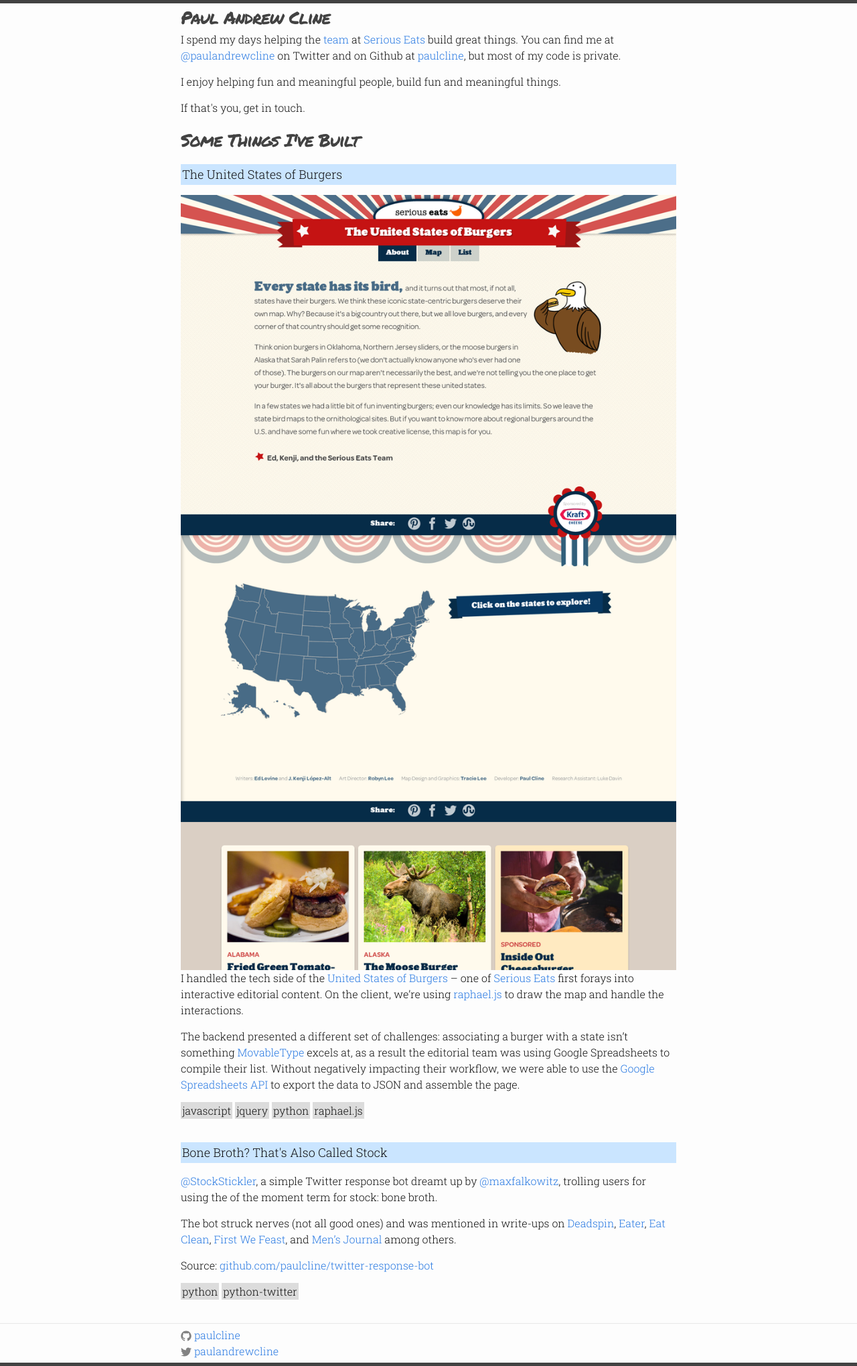
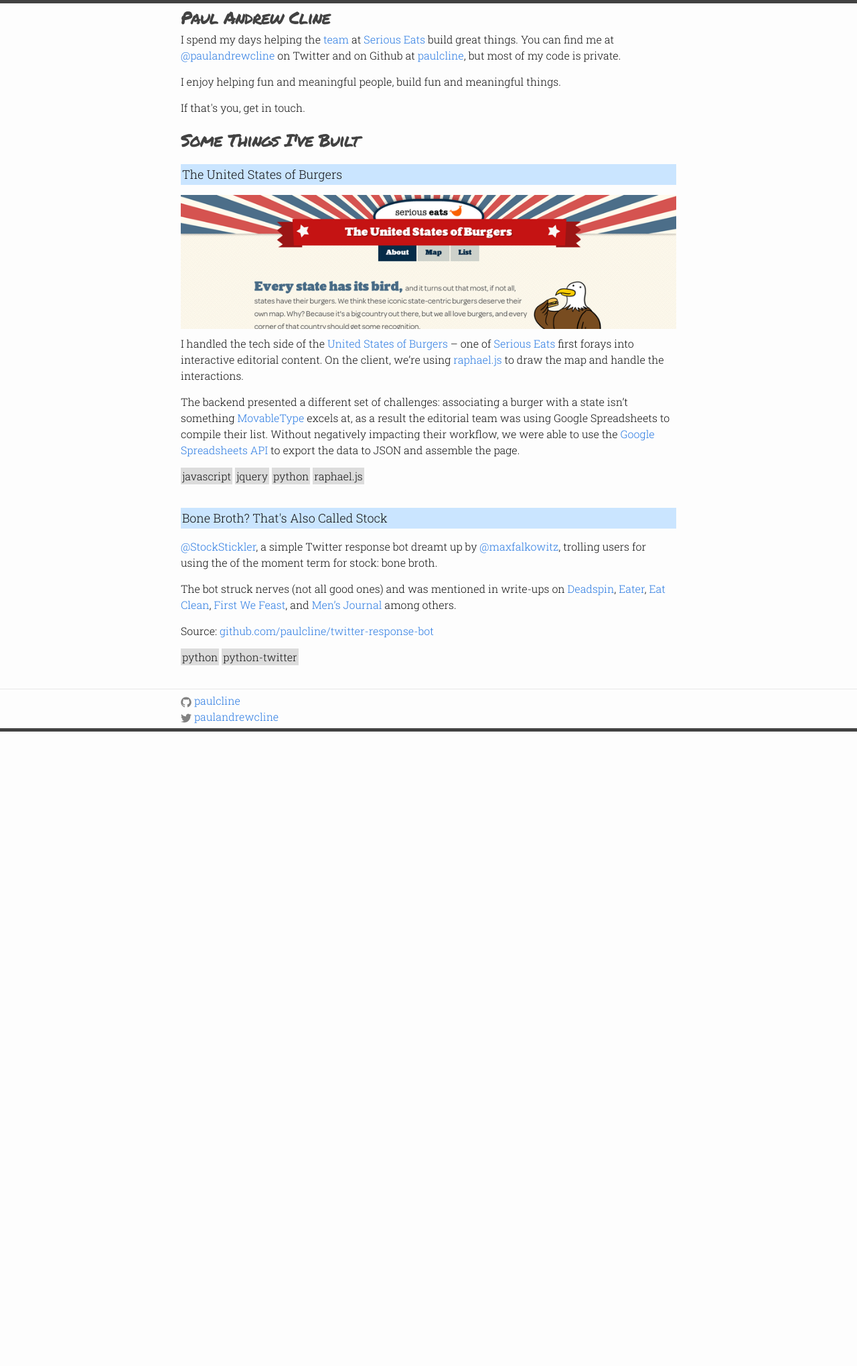
Before and after one commit to paulcline/paulandrewcline.com, a Jekyll site: the page built from index.html, in a window 1280 px wide. Shown: the whole page at 67% size. Built offline with Jekyll 4.4.1, drawn with Linux system fonts in a browser that asks for light colours; after the commit the page ends 1092 px from its top, so only the background shows below that.

Commit message:
CSS for .thing images

```diff
--- a/_sass/_custom.scss
+++ b/_sass/_custom.scss
@@ -34,6 +34,19 @@
 
 .thing {
 
+  .preview {
+    height: 200px;
+    overflow: hidden;
+    position: relative;
+    margin-bottom: 10px;
+  }
+  .preview img {
+    position: absolute;
+    top: 0;
+    left: 0;
+    width: 100%;
+  }
+
   padding-bottom: 20px;
 
   h2 {
```
